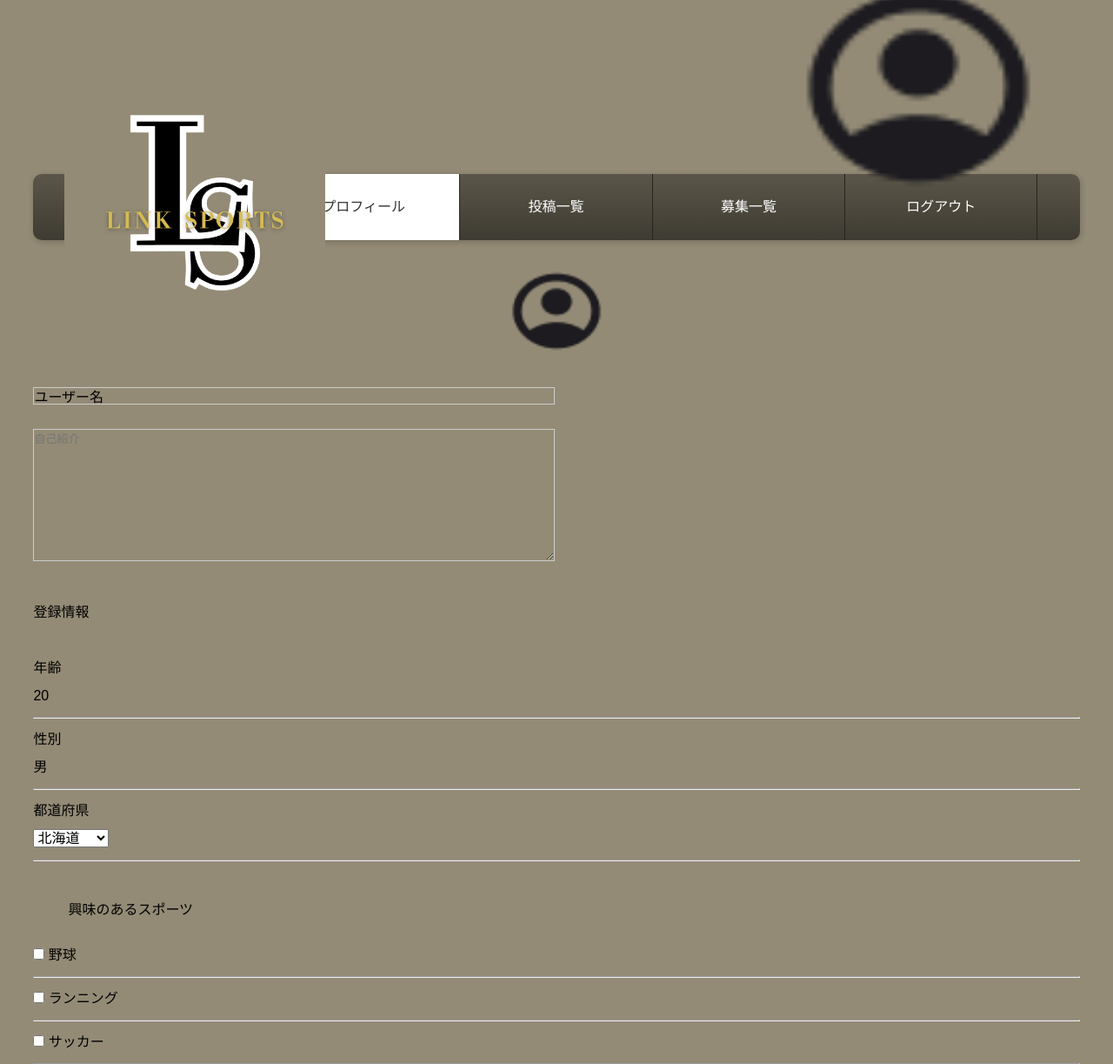
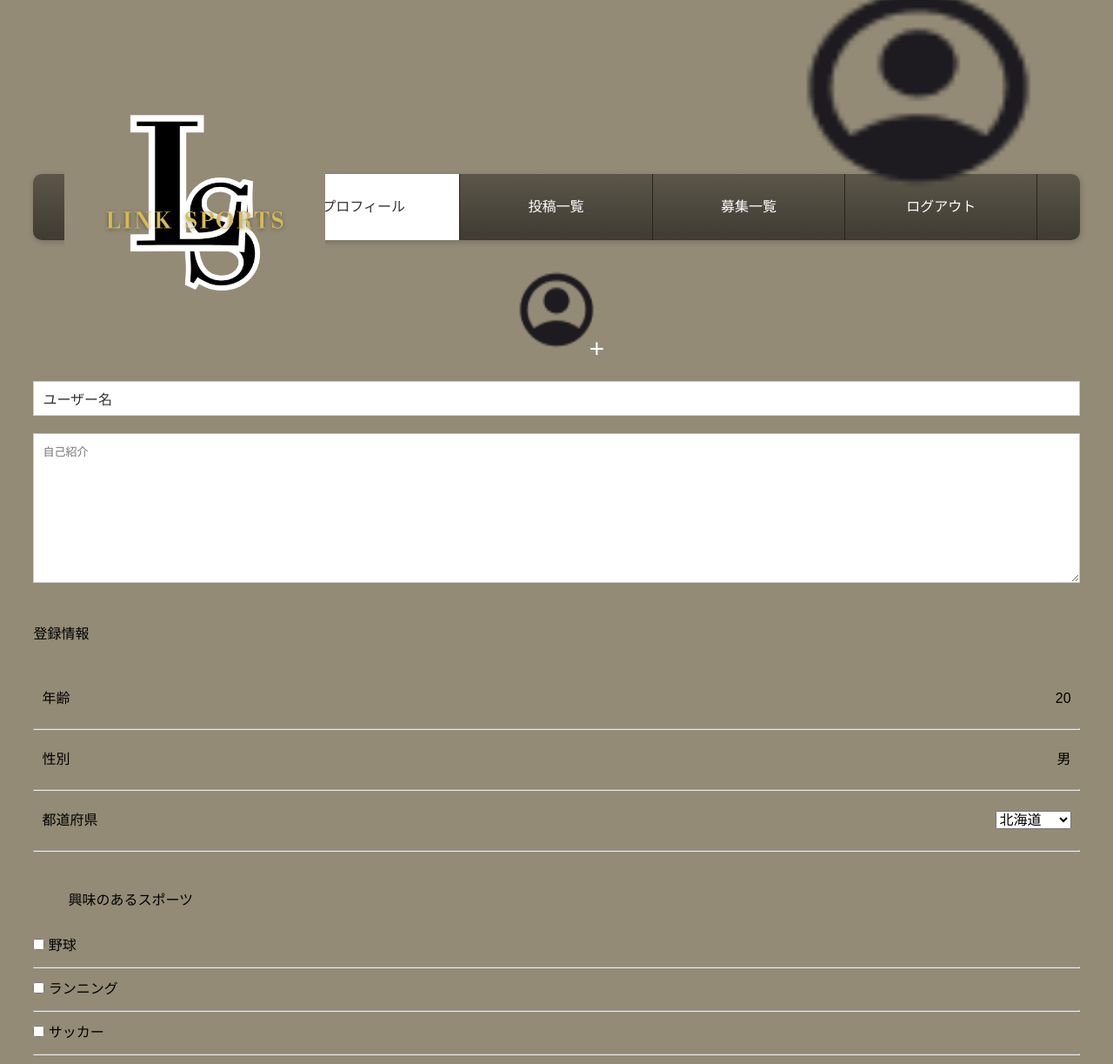
Before and after one commit to NishiSouta/-four-musketeers, a PHP site: page /myprofile-edit.html in a window 1280 px wide. Shown: the top 1223 px of the page at 87% size. Run offline with PHP 8.4, Linux system fonts and the light colour scheme; some libraries are stand-ins or nearby versions.

Commit message:
profile-edit

```diff
--- a/システム開発四銃士/css/myprofile-edit.css
+++ b/システム開発四銃士/css/myprofile-edit.css
@@ -583,13 +583,20 @@ hr{
     margin-bottom: 10px;
 }
 
-.age_sub, .sex_sub {
-    font-weight: bold;
+#age-container, #sex-container, #place-container {
+    display: flex;
+    justify-content: space-between; /* 左右に配置 */
+    padding: 10px; /* 必要に応じてパディングを追加 */
 }
 
-.age_main, .sex_main {
-    font-size: 18px;
-    margin-left: 10px;
+#age-sub, #sex-sub, #place-sub {
+    text-align: left; /* 左端に揃える */
+}
+
+#age-main, #sex-main, #place-main {
+    text-align: right; /* 右端に揃える */
+    margin-left: auto; /* 左側のスペースを自動で確保 */
+    flex-grow: 1;
 }
 
 #profile_info_3 p {
@@ -617,11 +624,24 @@ hr{
     text-align: center;
 }
 
-textarea, input[type="text"] {
-    width: 100%;
-    min-width: 200px; /* 必要に応じて調整 */
-    max-width: 600px; /* 必要に応じて調整 */
-    box-sizing: border-box; /* パディングとボーダーを含む幅計算 */
+/* テキストボックスの背景を白に */
+input[type="text"] {
+    background-color: white;
+    color: #333; /* 文字色を濃い色に */
+    border: 1px solid #ccc; /* 境界線を淡い色に */
+    padding: 10px; /* パディングを設定 */
+    width: 100%; /* 幅を100%に */
+    box-sizing: border-box; /* パディングを含めた幅計算 */
+}
+
+/* テキストエリアの背景を白に */
+textarea {
+    background-color: white;
+    color: #333; /* 文字色を濃い色に */
+    border: 1px solid #ccc; /* 境界線を淡い色に */
+    padding: 10px; /* パディングを設定 */
+    width: 100%; /* 幅を100%に */
+    box-sizing: border-box; /* パディングを含めた幅計算 */
 }
 
 /* スマートフォンサイズの調整 */
@@ -647,3 +667,35 @@ textarea, input[type="text"] {
 	background-color: #4CAF50; /* 緑色の背景 */
 	color: white; /* 白色の文字 */
 }
+
+.user-icon-container {
+    position: relative;
+    display: flex;
+    justify-content: center;
+    align-items: center; /* 中央揃え */
+    width: 100px; /* アイコンのコンテナの幅を固定 */
+    height: 100px; /* アイコンのコンテナの高さを固定 */
+    margin: 0 auto; /* コンテナ全体を中央に配置 */
+}
+
+#profileImage {
+    width: 100%;
+    height: 100%;
+    border-radius: 50%;
+    display: block;
+    cursor: pointer; /* クリック可能に */
+}
+
+#uploadButton {
+    position: absolute;
+    bottom: -5px;
+    right: -5px;
+    transform: translate(20%, 20%); /* ボタンをさらに内側に配置 */
+    background: none; /* 背景を透明に */
+    color: white; /* プラスマークの色を白に */
+    border: none;
+    font-size: 30px; /* プラスマークのサイズを大きく調整 */
+    cursor: default; /* 見た目のみでクリック不可 */
+    pointer-events: none; /* ボタンをクリックできないように */
+    line-height: 1; /* ボタン内の文字を中央に配置 */
+}
--- a/システム開発四銃士/myprofile-edit.html
+++ b/システム開発四銃士/myprofile-edit.html
@@ -68,22 +68,29 @@
 ?>
 -->
 
-<div id="user_icon">
-<img  alt="image" src="images/account_circle.png">
+<div id="user_icon" class="user-icon-container">
+  <img alt="image" src="images/account_circle.png" id="profileImage">
+  <input type="file" id="imageUpload" style="display: none;">
+  <button type="button" id="uploadButton">+</button>
 </div>
 <br>
 <input type="text" name="name" value="ユーザー名"></p>
 <textarea placeholder="自己紹介" cols="32" rows="10" ></textarea>
 <br><br>
 <span class="info">登録情報</span><br><br>
-<div id="age_sub">年齢</div>
-  <div id="age_main">20</div>
+<div id="age-container">
+  <div id="age-sub">年齢</div>
+  <div id="age-main">20</div>
+</div>
 <hr>
-<div id="sex_sub">性別</div>
-  <div id="sex_main">男</div>
+<div id="sex-container">
+  <div id="sex-sub">性別</div>
+  <div id="sex-main">男</div>
+</div>
 <hr>
-<div id="place_sub">都道府県</div>
-  <div id="place_main">
+<div id="place-container">
+  <div id="place-sub">都道府県</div>
+  <div id="place-main">
       <select name="place" id="place_name">
           <option value="北海道">北海道</option>
           <option value="青森県">青森県</option>
@@ -133,6 +140,7 @@
           <option value="鹿児島県">鹿児島県</option>
           <option value="沖縄県">沖縄県</option>
       </select>
+  </div>
 </div>
 <hr>
 
@@ -215,6 +223,25 @@ document.querySelectorAll('.sport-checkbox').forEach(checkbox => {
             });
         });
 
+        document.getElementById('uploadButton').addEventListener('click', function() {
+    document.getElementById('imageUpload').click();
+});
+
+document.getElementById('profileImage').addEventListener('click', function() {
+    document.getElementById('imageUpload').click();
+});
+
+document.getElementById('imageUpload').addEventListener('change', function(event) {
+    const file = event.target.files[0];
+    if (file) {
+        const reader = new FileReader();
+        reader.onload = function(e) {
+            document.getElementById('profileImage').src = e.target.result;
+        };
+        reader.readAsDataURL(file);
+    }
+});
+
 </script>
 
 </body>
```
Lines whose indentation alone changed are shown as unchanged.
